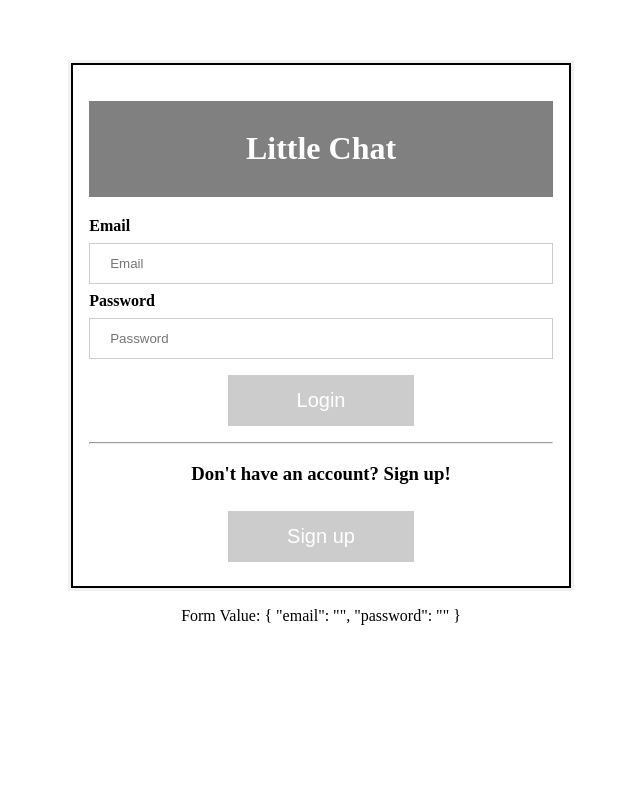
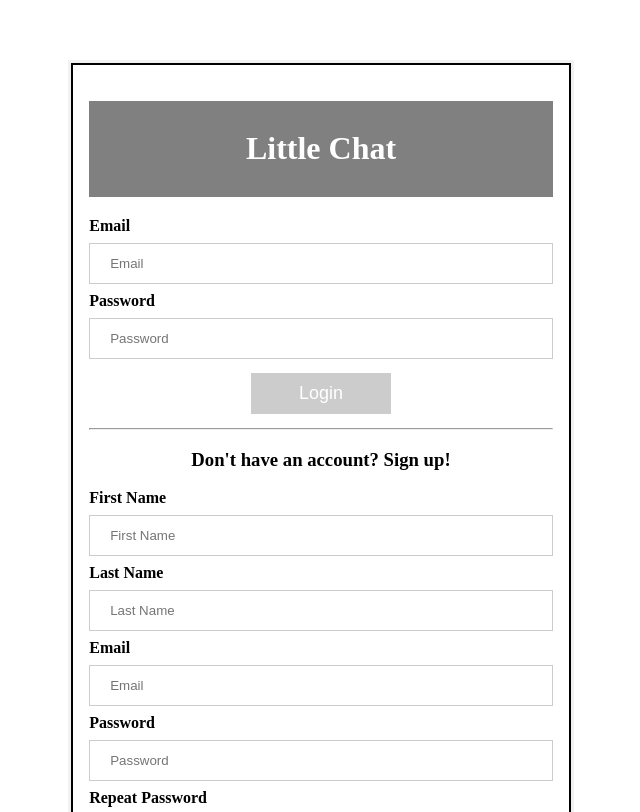
Before and after one commit to sjtitus/littlechat, an Angular app in the folder app/: page /login in a window 1280 px wide. Shown: the part 140-952 px from the top of the page, without its empty margins (319-959 px from the left). Before the commit the page ends 800 px from the top, so only its background shows below. Built offline with nearby package versions, Linux system fonts and the light colour scheme.

Commit message:
Continued work on login form

```diff
--- a/app/src/app/app.component.css
+++ b/app/src/app/app.component.css
@@ -94,12 +94,12 @@ input[type=text], input[type=password] {
 button {
     background-color: #4CAF50;
     color: white;
-    padding: 14px 20px;
-    margin: 8px 0;
+    padding: 10px 16px;
+    margin: 6px 0;
     /*border: none;
     cursor: pointer;*/
-    width: 40%;
-    font-size: 20px;
+    width: 30%;
+    font-size: 18px;
 }
 /* Add a hover effect for buttons */
 button:hover {
--- a/app/src/app/components/login/login.component.html
+++ b/app/src/app/components/login/login.component.html
@@ -4,27 +4,49 @@
     <div class="loginheader">
       <h1> Little Chat </h1>
     </div>
+    <!-- Email and Password Fields -->
     <div align="left">
       <label for="email"><b>Email</b></label>
-      <input type="text" placeholder="Email" id="email" name="email" formControlName="email" (focus)="InputFocus()">
+      <input type="text" placeholder="Email" id="email" name="email" formControlName="email" (focus)="ClearErrorText()">
     </div>
-
-
     <div align="left">
       <label for="password"><b>Password</b></label>
-      <input type="password" placeholder="Password" id="password" name="password" formControlName="password" (focus)="InputFocus()">
+      <input type="password" placeholder="Password" id="password" name="password" formControlName="password" (focus)="ClearErrorText()">
     </div>
-
+    <!-- Login button and error text -->
     <div class="centered">
-      <button type="submit" [disabled]="loginForm.invalid">Login</button>
+      <button type="submit" [disabled]="DisableCheck('login')" name="login">Login</button>
     </div>
     <div [hidden]="loginErrorText.length == 0" class="centered errorText">
       {{loginErrorText}}
     </div>
+    <!-- Signup button and error text -->
     <div class="centered">
       <hr>
       <h3>Don't have an account? Sign up!</h3>
-      <button type="submit" [disabled]="loginForm.controls['email'].invalid">Sign up</button>
+
+      <div align="left">
+        <label for="firstname"><b>First Name</b></label>
+        <input type="text" placeholder="First Name" id="firstname" name="firstname" formControlName="firstname" (focus)="ClearErrorText()">
+      </div>
+      <div align="left">
+        <label for="lastname"><b>Last Name</b></label>
+        <input type="text" placeholder="Last Name" id="lastname" name="lastname" formControlName="lastname" (focus)="ClearErrorText()">
+      </div>
+      <div align="left">
+        <label for="suemail"><b>Email</b></label>
+        <input type="text" placeholder="Email" id="suemail" name="suemail" formControlName="suemail" (focus)="ClearErrorText()">
+      </div>
+      <div align="left">
+        <label for="supassword"><b>Password</b></label>
+        <input type="password" placeholder="Password" id="supassword" name="supassword" formControlName="supassword" (focus)="ClearErrorText()">
+      </div>
+      <div align="left">
+        <label for="supassword2"><b>Repeat Password</b></label>
+        <input type="password" placeholder="Repeat Password" id="supassword2" name="supassword2" formControlName="supassword2" (focus)="ClearErrorText()">
+      </div>
+
+      <button type="button" [disabled]="DisableCheck('signup')" name="signup" (click)="SetAction('signup')">Sign up</button>
       <div [hidden]="signupErrorText.length == 0" class="centered errorText">
         {{signupErrorText}}
       </div>
--- a/app/src/app/components/login/login.component.ts
+++ b/app/src/app/components/login/login.component.ts
@@ -14,8 +14,9 @@ import { Observer } from 'rxjs/Observer';
 export class LoginComponent implements OnInit {
 
   loginForm: FormGroup;
-  loginErrorText = '';
-  signupErrorText = '';
+  loginErrorText: string;
+  signupErrorText: string;
+  submitAction = 'login';
 
   loginHandler = {
     next: (value) => {
@@ -23,43 +24,85 @@ export class LoginComponent implements OnInit {
     },
     error: (err: any) => {
       console.log('LoginHandler: ERROR login response ', err);
-      this.loginErrorText = 'Login Error: ' + err.message;
+      if (this.submitAction === 'login') {
+        this.loginErrorText = 'Login Error: ' + err.message;
+      } else {
+        this.signupErrorText = 'Login Error: ' + err.message;
+      }
     },
     complete: () => {
       console.log('LoginHandler: COMPLETE login response');
     }
   };
 
+  // Constructor
+  constructor( private fb: FormBuilder, private loginService: LoginService ) {
+      // Create the form
+      this.loginForm = this.fb.group({
+              email: [ '', Validators.required ],
+           password: [ '', Validators.required ],
+          firstname: [ '', Validators.required ],
+           lastname: [ '', Validators.required ],
+            suemail: [ '', Validators.required ],
+         supassword: [ '', Validators.required ],
+        supassword2: [ '', Validators.required ],
+      });
+      this.ClearErrorText();
+  }
 
-  constructor( private fb: FormBuilder, private loginService: LoginService ) {
-    this.loginForm = this.fb.group({
-      email: [ '', Validators.required ],
-      password: [ '', Validators.required ]
-    });
-    // user: User = {email: 'stitus@knowland.com', password: 'foobar'};
-    // this.loginForm.setValue({ email: this.user.email, password: this.user.password });
+  SetAction(action: string) {
+    this.submitAction = action;
+    this.SubmitForm();
   }
 
   ngOnInit() {}
 
-  InputFocus() {
+  // Submit the form to the backend
+  SubmitForm() {
+      const userinfo = this.Extract();
+      const user: User = {email: userinfo.email, password: userinfo.password};
+      if (this.submitAction === 'login') {
+        this.ClearErrorText();
+        console.log('LoginComponent: login user ', user);
+        this.loginService.LoginUser(user).subscribe(this.loginHandler);
+      } else {
+        this.ClearErrorText();
+        console.log('LoginComponent: signup user ', user);
+        this.loginService.SignupUser(userinfo).subscribe(this.loginHandler);
+      }
+  }
+
+  // Extract user information from form fields
+  private Extract() {
+      const userinfo: any = {};
+      userinfo.email = this.loginForm.get('email').value;
+      userinfo.password = this.loginForm.get('password').value;
+      userinfo.firstname = this.loginForm.get('firstname').value;
+      userinfo.lastname = this.loginForm.get('lastname').value;
+      userinfo.supassword = this.loginForm.get('supassword').value;
+      userinfo.supassword2 = this.loginForm.get('supassword2').value;
+      return userinfo;
+  }
+
+  // Control disabling of submission buttons
+  DisableCheck(action: string): boolean {
+    if (action === 'login') {
+      return (this.loginForm.controls['email'].invalid ||
+              this.loginForm.controls['password'].invalid);
+    } else if (action === 'signup') {
+      return (this.loginForm.controls['firstname'].invalid ||
+              this.loginForm.controls['lastname'].invalid ||
+              this.loginForm.controls['suemail'].invalid ||
+              this.loginForm.controls['supassword'].invalid ||
+              this.loginForm.controls['supassword2'].invalid);
+    }
+  }
+
+  // Clear the error text fields
+  ClearErrorText() {
     this.loginErrorText = '';
     this.signupErrorText = '';
-  }
-
-  SubmitForm() {
-    this.loginErrorText = '';
-    this.signupErrorText = '';
-    const user = this.Extract();
-    console.log('LoginComponent: submitting login form with %s', JSON.stringify(user));
-    this.loginService.LoginUser(user).subscribe(this.loginHandler);
-  }
-
-  private Extract(): User {
-    const user: User = {email: '', password: ''};
-    user.email = this.loginForm.get('email').value;
-    user.password = this.loginForm.get('password').value;
-    return user;
+    this.submitAction = 'login';
   }
 
 }
--- a/app/src/app/services/login.service.ts
+++ b/app/src/app/services/login.service.ts
@@ -22,15 +22,15 @@ export class LoginService {
   // Public interface
   constructor(private http: Http) {}
 
-  LoginUser(user: User) {
-        console.log('LoginService: login request for user %s', user.email);
+  LoginUser(user) {
+        console.log('LoginService: login request for user ', user.email);
         return this.http.post(this.loginUrl, user)
             .timeout(20000)
             .map(this.parseData)
             .catch(this.handleError);
   }
 
-  SignupUser(user: User) {
+  SignupUser(user: any) {
         console.log('LoginService: signup request for user %s', user.email);
         return this.http.post(this.signupUrl, user)
             .timeout(20000)
```
